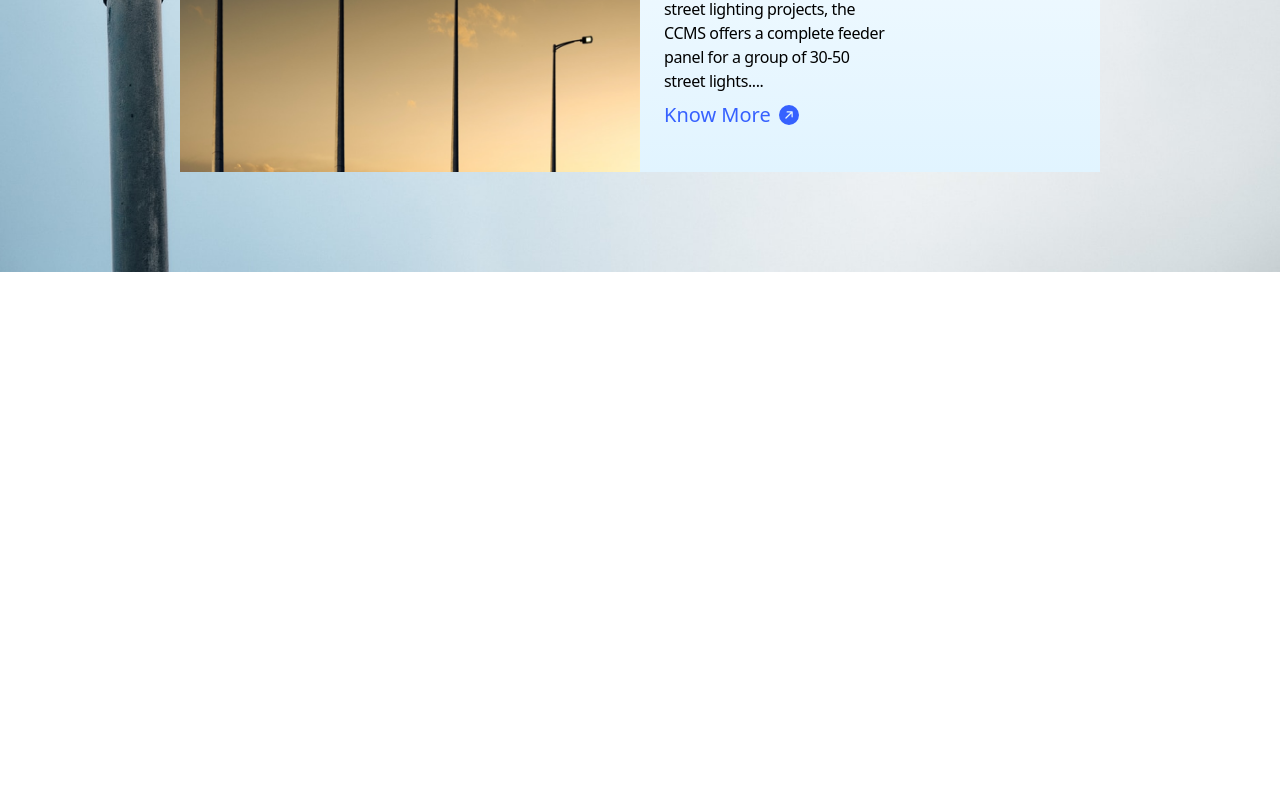
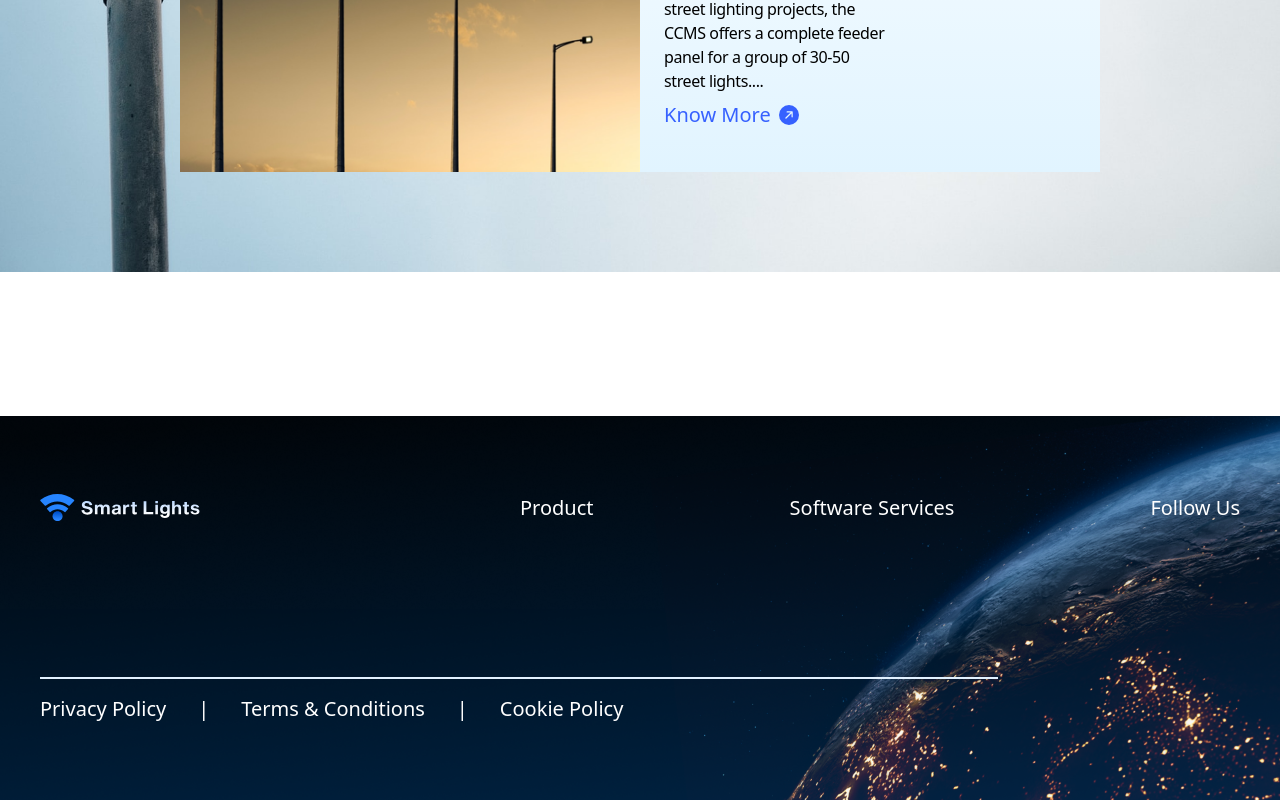
Before and after one commit to atul2oct/task-blacksof, a React (Create React App) app: page / in a window 1280 px wide. Shown: the part 3026-3826 px from the top of the page. Before the commit the page ends 3298 px from the top, so only its background shows below. Built offline with nearby package versions, Linux system fonts and the light colour scheme.

Commit message:
footer completed

```diff
--- a/src/App.css
+++ b/src/App.css
@@ -76,3 +76,11 @@ html, body{
   border-image: linear-gradient(180deg, #869FFB 0%, rgba(54, 97, 255, 0.44) 100%, #3661FF 100%);
   border-image-slice: 1; /* Ensures the gradient is applied across the border */
 }
+
+.bg-footer{
+  background: url('assests/Images/Footer.png') no-repeat ;
+  background-repeat: no-repeat; /* Prevents image repetition */
+  background-size: cover; /* Ensures the image covers the entire element */
+  background-position: center; /* Centers the image */
+  width: 100%;
+}
--- /dev/null
+++ b/src/components/common/Footer.jsx
@@ -0,0 +1,60 @@
+import React from 'react';
+import logo from '../../assests/Images/smart lights_logo.svg'
+import { Link } from 'react-router-dom';
+
+const Footer = () => {
+  return (
+    <div className='bg-footer h-96 flex flex-col justify-around px-10'>
+        <div className='flex justify-around items-center'>
+            <div className='flex w-2/5 justify-between items-center max-w-maxContent'>
+            {/* logo */}
+                <Link to='/'>
+                    <img src={logo} alt='logo' loading="lazy" width={160} height={42}/>
+                </Link>
+            </div>
+
+            {/* Footer Sections */}
+            <div className='flex flex-row justify-between w-3/5'>
+                {/* Product Section */}
+                <Link to='/product' className='text-white text-xl leading-7'>
+                    Product
+                </Link>
+                {/* Company Section */}
+                <Link to='/software-services' className='text-white text-xl leading-7'>
+                    Software Services
+                </Link>
+                {/* Follow Us Section */}
+                <Link to='/follow-us' className='text-white text-xl leading-7'>
+                    Follow Us
+                </Link>
+            </div>
+        </div>
+
+        <div className='flex flex-col gap-4'>
+            {/* Divider */}
+            <div className='w-[958.22px] h-[0px] border-t-2 border-[#E2F1FF]'></div>
+
+            {/* Privacy & Terms */}
+            <div className='flex flex-row gap-8'>
+            <Link to='/privacy-policy' className='text-white text-xl leading-7'>
+                Privacy Policy
+            </Link>
+            <div className='text-white text-xl leading-7'>
+                |
+            </div>
+            <Link to='/terms-conditions' className='text-white text-xl leading-7'>
+                Terms & Conditions
+            </Link>
+            <div className='text-white text-xl leading-7'>
+                |
+            </div>
+            <Link to='/cookie-policy' className='text-white text-xl leading-7'>
+                Cookie Policy
+            </Link>
+            </div>
+        </div>
+    </div>
+  );
+};
+
+export default Footer;
--- a/src/pages/Home.jsx
+++ b/src/pages/Home.jsx
@@ -2,6 +2,7 @@ import React from 'react'
 import DarkSection from '../components/homepage/DarkSection'
 import LightSection from '../components/homepage/LightSection'
 import GreySection from '../components/homepage/GreySection'
+import Footer from '../components/common/Footer'
 
 const Home = () => {
   return (
@@ -14,7 +15,9 @@ const Home = () => {
         {/* section-3 grey section */}
         <GreySection/>
         {/* section-4 light section */}
+
         {/* section-5 footer section */}
+        <Footer/>
       </section>
     </div>
   )
```
